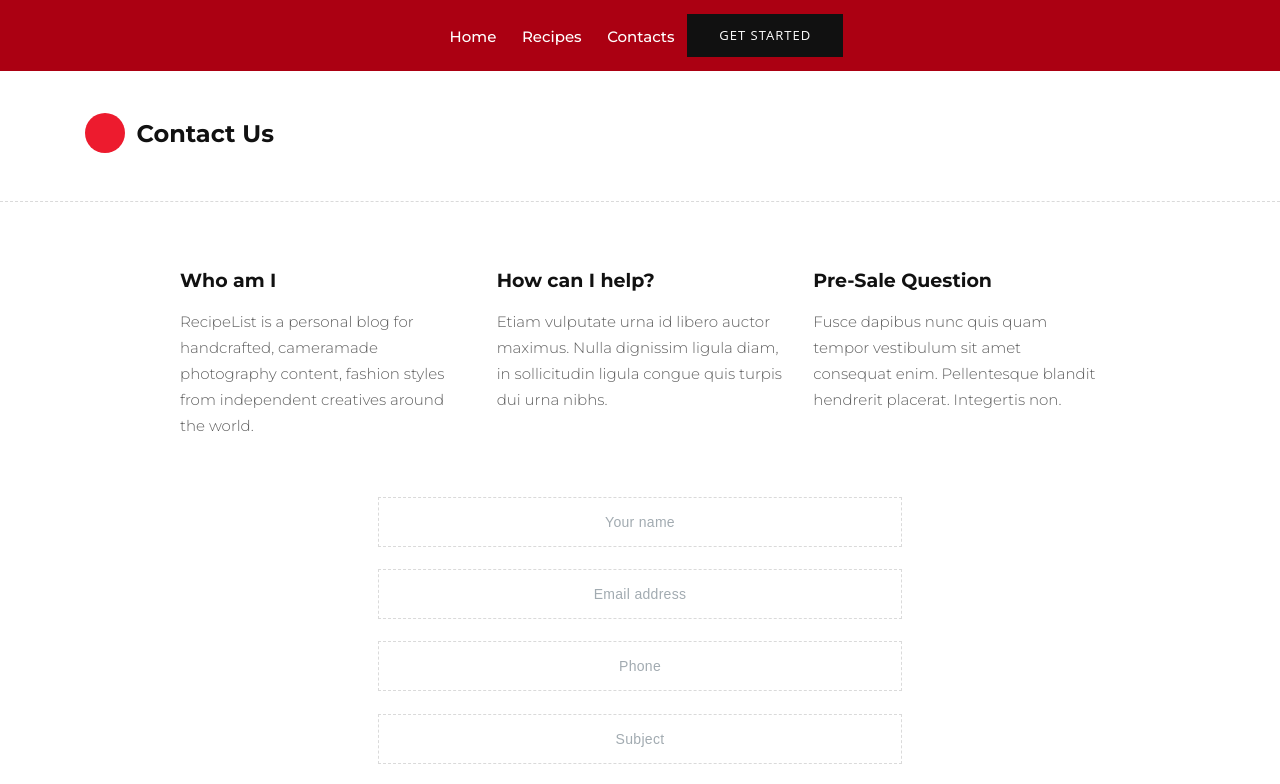
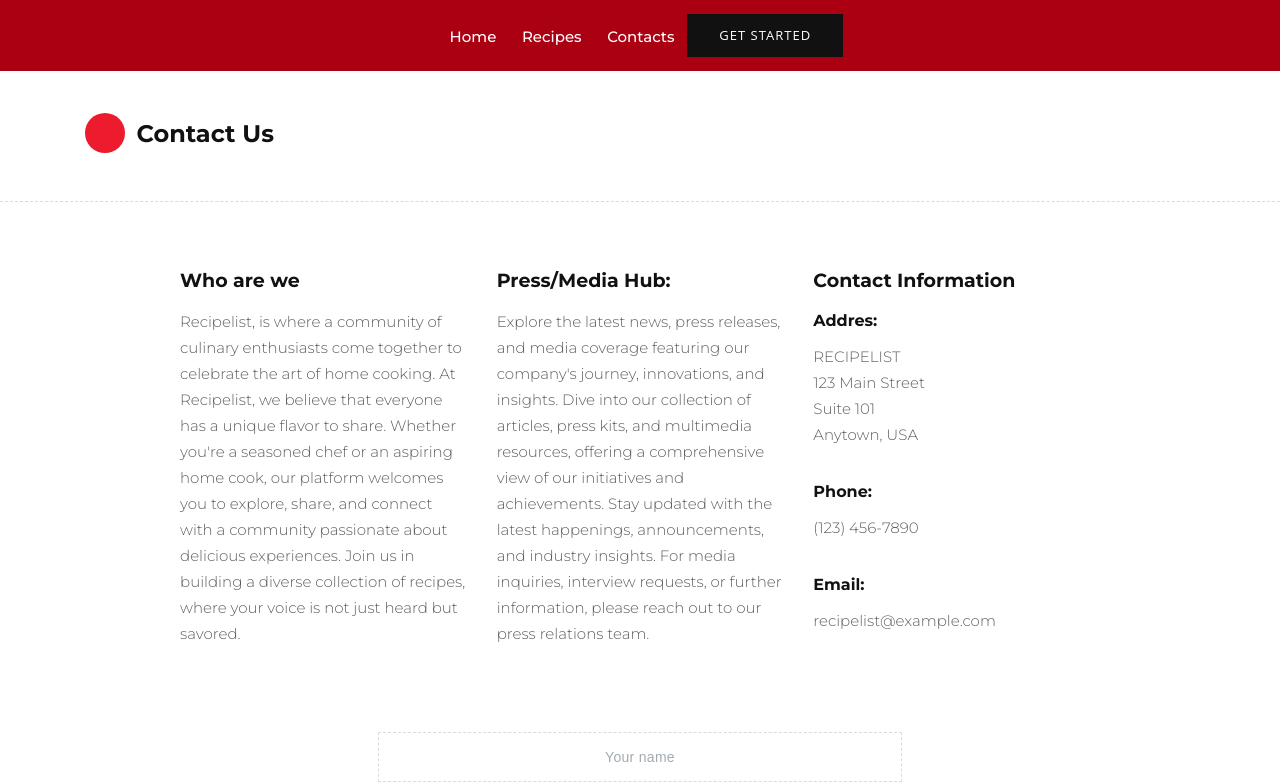
Before and after one commit to ValerieIvanova/recipelist, a React (Vite) app in the folder client/: page /contacts in a window 1280 px wide. Shown: the top 784 px of the page. Built offline with nearby package versions, Linux system fonts and the light colour scheme.

Commit message:
Refactored

```diff
--- a/client/src/components/contacts/Contacts.jsx
+++ b/client/src/components/contacts/Contacts.jsx
@@ -1,4 +1,4 @@
-import './contacts.css'
+import "./contacts.css";
 
 export default function Contacts() {
     return (
@@ -8,7 +8,8 @@ export default function Contacts() {
                     <div className="row">
                         <div className="col-lg-8 col-md-8 col-sm-12 col-xs-12">
                             <h2>
-                <i className="fa fa-envelope-open-o bg-red" /> Contact Us{" "}
+                                <i className="fa fa-envelope-open-o bg-red" />{" "}
+                                Contact Us{" "}
                             </h2>
                         </div>
                     </div>
@@ -21,27 +22,83 @@ export default function Contacts() {
                             <div className="page-wrapper">
                                 <div className="row">
                                     <div className="col-lg-4">
-                    <h4>Who am I</h4>
+                                        <h4>Who are we</h4>
                                         <p>
-                      RecipeList is a personal blog for handcrafted, cameramade
-                      photography content, fashion styles from independent
-                      creatives around the world.
+                                            Recipelist, is where a community of
+                                            culinary enthusiasts come together
+                                            to celebrate the art of home
+                                            cooking. At Recipelist, we believe
+                                            that everyone has a unique flavor to
+                                            share. Whether you're a seasoned
+                                            chef or an aspiring home cook, our
+                                            platform welcomes you to explore,
+                                            share, and connect with a community
+                                            passionate about delicious
+                                            experiences. Join us in building a
+                                            diverse collection of recipes, where
+                                            your voice is not just heard but
+                                            savored.
                                         </p>
                                     </div>
                                     <div className="col-lg-4">
-                    <h4>How can I help?</h4>
+                                        <h4>Press/Media Hub:</h4>
                                         <p>
-                      Etiam vulputate urna id libero auctor maximus. Nulla
-                      dignissim ligula diam, in sollicitudin ligula congue quis
-                      turpis dui urna nibhs.{" "}
+                                            Explore the latest news, press
+                                            releases, and media coverage
+                                            featuring our company's journey,
+                                            innovations, and insights. Dive into
+                                            our collection of articles, press
+                                            kits, and multimedia resources,
+                                            offering a comprehensive view of our
+                                            initiatives and achievements. Stay
+                                            updated with the latest happenings,
+                                            announcements, and industry
+                                            insights. For media
+                                            inquiries, interview requests, or
+                                            further information, please reach
+                                            out to our press relations team.
+                                            <div className="social">
+                                                <a
+                                                    href="#"
+                                                    data-toggle="tooltip"
+                                                    data-placement="bottom"
+                                                    title="Facebook"
+                                                >
+                                                    <i className="fa fa-facebook"></i>
+                                                </a>
+                                                <a
+                                                    href="#"
+                                                    data-toggle="tooltip"
+                                                    data-placement="bottom"
+                                                    title="Twitter"
+                                                >
+                                                    <i className="fa fa-twitter"></i>
+                                                </a>
+                                                <a
+                                                    href="#"
+                                                    data-toggle="tooltip"
+                                                    data-placement="bottom"
+                                                    title="Instagram"
+                                                >
+                                                    <i className="fa fa-instagram"></i>
+                                                </a>
+                                            </div>
                                         </p>
                                     </div>
                                     <div className="col-lg-4">
-                    <h4>Pre-Sale Question</h4>
+                                        <h4>Contact Information</h4>
                                         <p>
-                      Fusce dapibus nunc quis quam tempor vestibulum sit amet
-                      consequat enim. Pellentesque blandit hendrerit placerat.
-                      Integertis non.
+                                            <h6>Addres:</h6>
+                                            <pdiv>RECIPELIST</pdiv>
+                                            <div>123 Main Street</div>
+                                            <div>Suite 101</div>
+                                            <div>Anytown, USA</div>
+                                            <hr className="invis" />
+                                            <h6>Phone:</h6>
+                                            <div>(123) 456-7890</div>
+                                            <hr className="invis" />
+                                            <h6>Email:</h6>
+                                            <div>recipelist@example.com</div>
                                         </p>
                                     </div>
                                 </div>
@@ -74,20 +131,20 @@ export default function Contacts() {
                                                 placeholder="Your message"
                                                 defaultValue={""}
                                             />
-                      <button type="submit" className="btn btn-primary">
-                        Send <i className="fa fa-envelope-open-o" />
+                                            <button
+                                                type="submit"
+                                                className="btn btn-primary"
+                                            >
+                                                Send
+                                                <i className="fa fa-envelope-open-o" />
                                             </button>
                                         </form>
                                     </div>
                                 </div>
                             </div>
-              {/* end page-wrapper */}
                         </div>
-            {/* end col */}
                     </div>
-          {/* end row */}
                 </div>
-        {/* end container */}
             </section>
         </>
     );
--- a/client/src/components/contacts/contacts.css
+++ b/client/src/components/contacts/contacts.css
@@ -10,3 +10,13 @@
 #wrapper > section > div > div > div > div > div:nth-child(3){
     justify-content: center;
 }
+
+.social {
+    text-align: center;
+}
+
+.fa {
+    padding: 20px;
+    font-weight: bold;
+    font-size: larger;
+}
```
Lines whose indentation alone changed are shown as unchanged.
